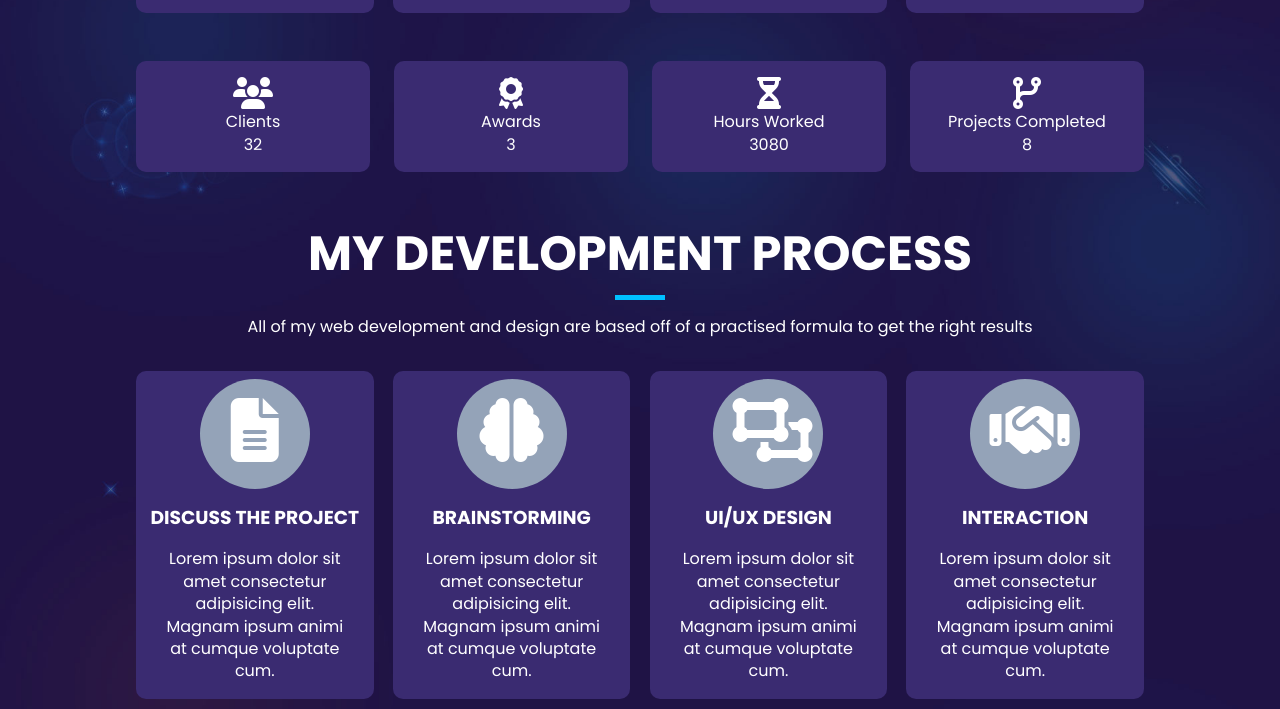
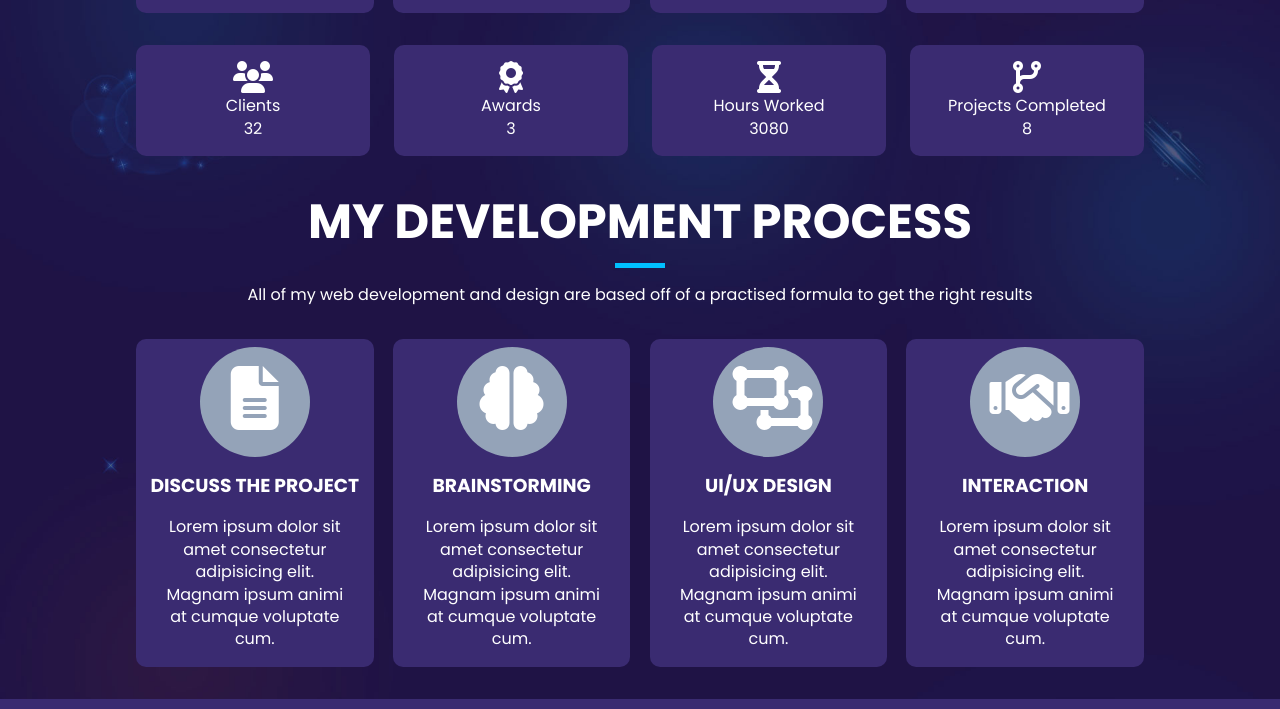
Before and after one commit to isferdinand/test-portfolio, a website built with Vite: page index.html in a window 1280 px wide. Shown: the part 1286-1995 px from the top of the page. Built offline with nearby package versions, Linux system fonts and the light colour scheme.

Commit message:
changed rem

```diff
--- a/sass/_utilities.scss
+++ b/sass/_utilities.scss
@@ -10,7 +10,7 @@
 }
 
 .section {
-  margin-bottom: 3rem;
+  margin-bottom: 2rem;
 }
 
 .section-title {
```
